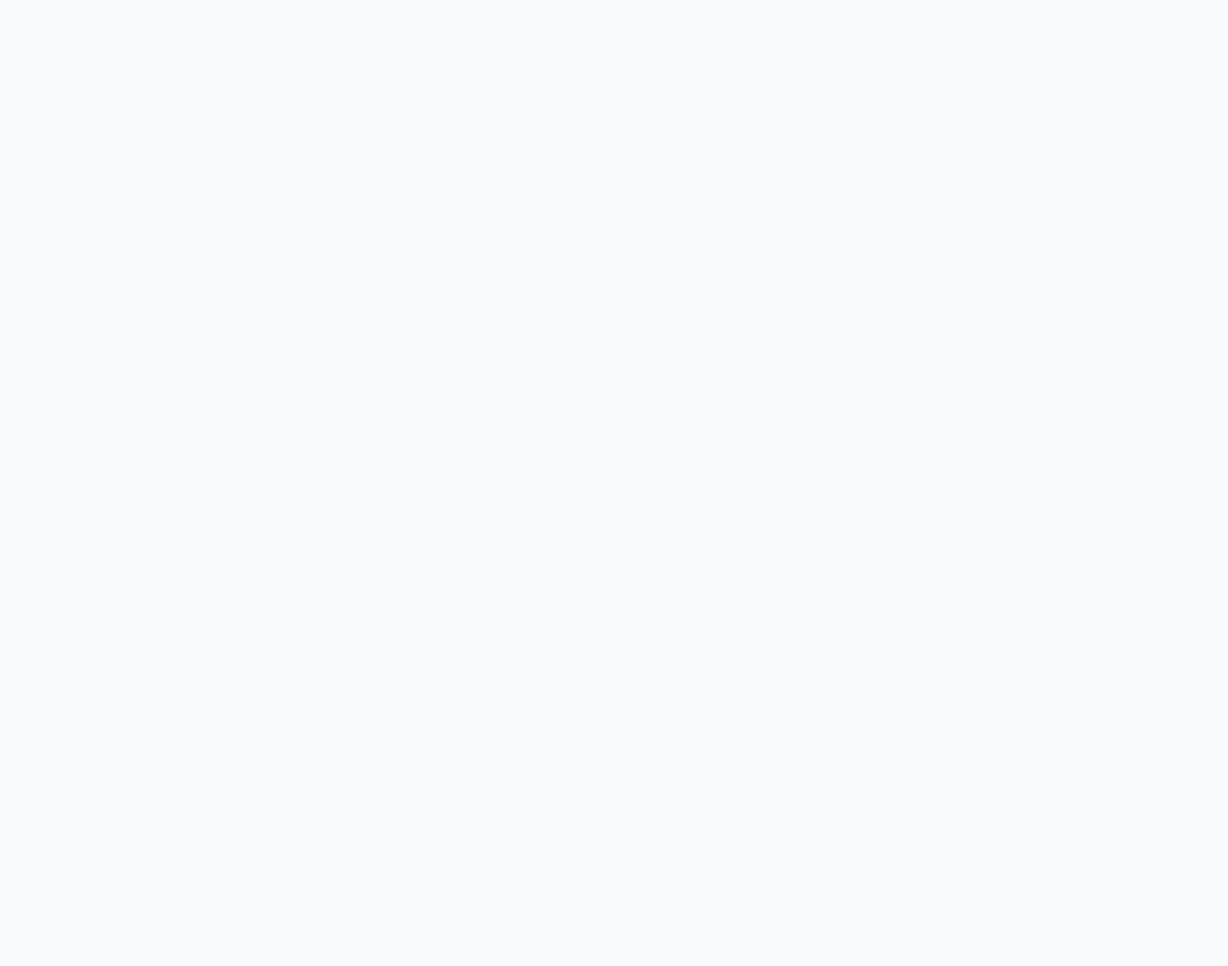
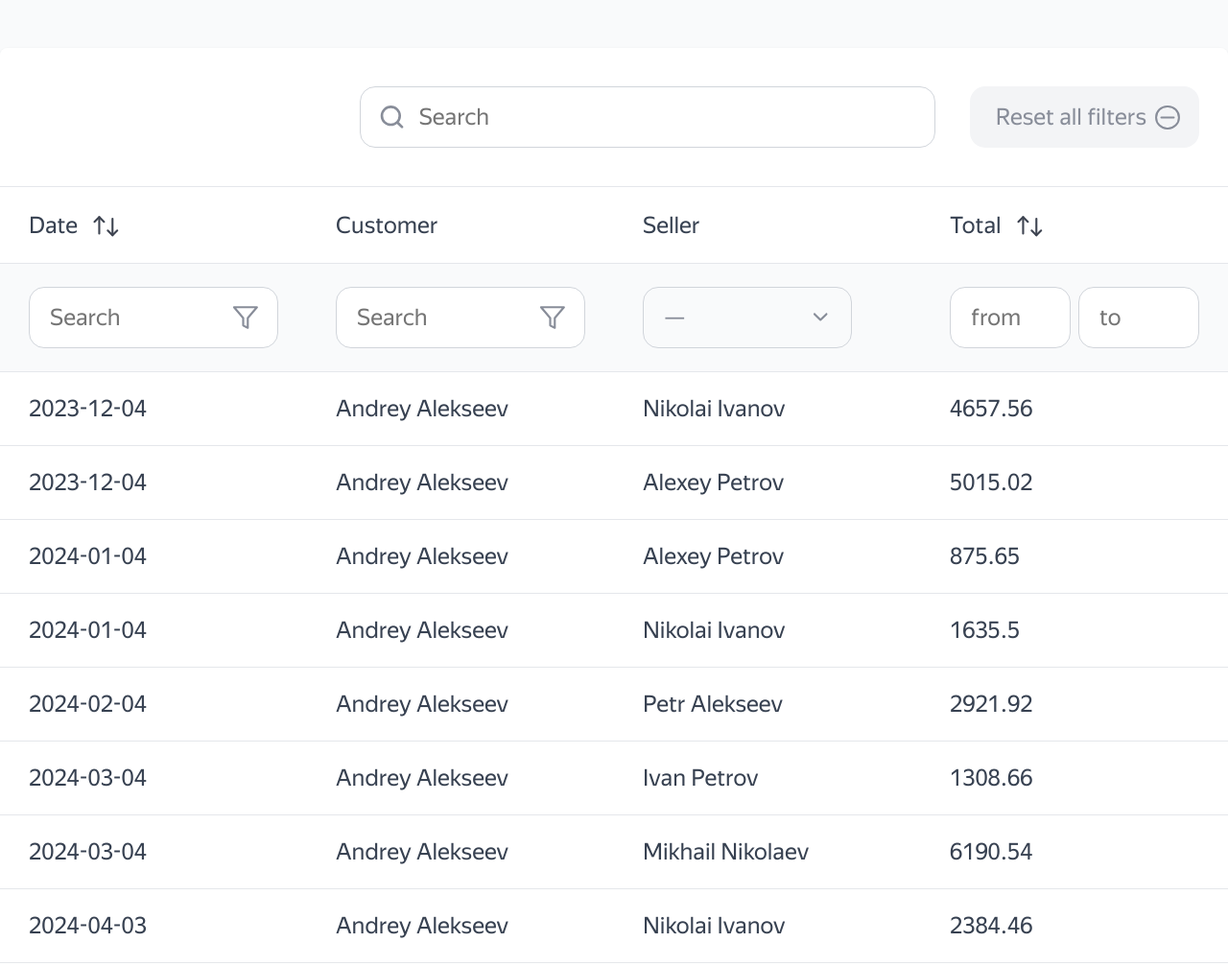
Before and after one commit to MaBa2014/smart-table, a website built with Vite: page index.html in a window 1280 px wide. Shown: the top 1007 px of the page at 96% size. Before the commit the page ends 800 px from the top, so only its background shows below. Built offline with nearby package versions, Linux system fonts and the light colour scheme.

Commit message:
Первая настройка

```diff
--- a/index.html
+++ b/index.html
@@ -142,6 +142,6 @@
     </div>
 </template>
 
-<script type="module" src="/src/main.js"></script>
+<script type="module" src="./src/main.js"></script>
 </body>
 </html>
--- a/src/components/filtering.js
+++ b/src/components/filtering.js
@@ -1,14 +1,26 @@
-import {createComparison, defaultRules} from "../lib/compare.js";
-
-// @todo: #4.3 — настроить компаратор
+import { createComparison, defaultRules } from "../lib/compare.js";
 
 export function initFiltering(elements, indexes) {
-    // @todo: #4.1 — заполнить выпадающие списки опциями
+  Object.keys(indexes).forEach((elementName) => {
+    elements[elementName].append(
+      ...Object.values(indexes[elementName]).map((name) => {
+        const option = document.createElement("option");
+        option.value = name;
+        option.textContent = name;
+        return option;
+      })
+    );
+  });
 
-    return (data, state, action) => {
-        // @todo: #4.2 — обработать очистку поля
+  return (data, state, action) => {
+    if (action && action.name === "clear" && action.dataset?.field) {
+      const input = action.closest("label")?.querySelector("[name]");
+      if (input) input.value = "";
+      state[action.dataset.field] = "";
+    }
 
-        // @todo: #4.5 — отфильтровать данные используя компаратор
-        return data;
-    }
+    const compare = createComparison(defaultRules);
+
+    return data.filter((row) => compare(row, state));
+  };
 }
--- a/src/components/pagination.js
+++ b/src/components/pagination.js
@@ -1,18 +1,48 @@
-import {getPages} from "../lib/utils.js";
+import { getPages } from "../lib/utils.js";
 
-export const initPagination = ({pages, fromRow, toRow, totalRows}, createPage) => {
-    // @todo: #2.3 — подготовить шаблон кнопки для страницы и очистить контейнер
+export const initPagination = (
+  { pages, fromRow, toRow, totalRows },
+  createPage
+) => {
+  const pageTemplate = pages.firstElementChild.cloneNode(true);
+  pages.firstElementChild.remove();
 
-    return (data, state, action) => {
-        // @todo: #2.1 — посчитать количество страниц, объявить переменные и константы
+  return (data, state, action) => {
+    const rowsPerPage = state.rowsPerPage;
+    const pageCount = Math.ceil(data.length / rowsPerPage);
+    let page = state.page;
 
-        // @todo: #2.6 — обработать действия
+    if (action)
+      switch (action.name) {
+        case "prev":
+          page = Math.max(1, page - 1);
+          break;
+        case "next":
+          page = Math.min(pageCount, page + 1);
+          break;
+        case "first":
+          page = 1;
+          break;
+        case "last":
+          page = pageCount;
+          break;
+      }
 
-        // @todo: #2.4 — получить список видимых страниц и вывести их
+    const visiblePages = getPages(page, pageCount, 5);
 
-        // @todo: #2.5 — обновить статус пагинации
+    pages.replaceChildren(
+      ...visiblePages.map((pageNumber) => {
+        const el = pageTemplate.cloneNode(true);
+        return createPage(el, pageNumber, pageNumber === page);
+      })
+    );
 
-        // @todo: #2.2 — посчитать сколько строк нужно пропустить и получить срез данных
-        return data.slice(0, 10);
-    }
-}
+    fromRow.textContent = (page - 1) * rowsPerPage + 1;
+    toRow.textContent = Math.min(page * rowsPerPage, data.length);
+    totalRows.textContent = data.length;
+
+    const skip = (page - 1) * rowsPerPage;
+    return data.slice(skip, skip + rowsPerPage);
+    return data.slice(0, 10);
+  };
+};
--- a/src/components/searching.js
+++ b/src/components/searching.js
@@ -1,11 +1,18 @@
-import {rules, createComparison} from "../lib/compare.js";
-
+import { rules, createComparison } from "../lib/compare.js";
 
 export function initSearching(searchField) {
-    // @todo: #5.1 — настроить компаратор
+  const compare = createComparison(
+    ["skipEmptyTargetValues"],
+    [
+      rules.searchMultipleFields(
+        searchField,
+        ["date", "customer", "seller"],
+        false
+      ),
+    ]
+  );
 
-    return (data, state, action) => {
-        // @todo: #5.2 — применить компаратор
-        return data;
-    }
+  return (data, state) => {
+    return data.filter((row) => compare(row, state));
+  };
 }
--- a/src/components/sorting.js
+++ b/src/components/sorting.js
@@ -1,18 +1,37 @@
-import {sortCollection, sortMap} from "../lib/sort.js";
+import { sortCollection, sortMap } from "../lib/sort.js";
 
 export function initSorting(columns) {
-    return (data, state, action) => {
-        let field = null;
-        let order = null;
+  let field = null;
+  let order = null;
 
-        if (action && action.name === 'sort') {
-            // @todo: #3.1 — запомнить выбранный режим сортировки
+  return (data, state, action) => {
+    if (
+      action &&
+      action.name === "sort" &&
+      action.dataset?.field &&
+      action.dataset?.value
+    ) {
+      action.dataset.value = sortMap[action.dataset.value];
 
-            // @todo: #3.2 — сбросить сортировки остальных колонок
-        } else {
-            // @todo: #3.3 — получить выбранный режим сортировки
+      field = action.dataset.field;
+      order = action.dataset.value;
+
+      columns.forEach((col) => {
+        if (col !== action) {
+          col.dataset.value = "none";
         }
+      });
+    } else {
+      columns.forEach((col) => {
+        if (col.dataset.value !== "none") {
+          field = col.dataset.field;
+          order = col.dataset.value;
+        }
+      });
+    }
 
-        return sortCollection(data, field, order);
-    }
+    if (!field || order === "none") return data;
+
+    return sortCollection(data, field, order);
+  };
 }
--- a/src/components/table.js
+++ b/src/components/table.js
@@ -1,4 +1,4 @@
-import {cloneTemplate} from "../lib/utils.js";
+import { cloneTemplate } from "../lib/utils.js";
 
 /**
  * Инициализирует таблицу и вызывает коллбэк при любых изменениях и нажатиях на кнопки
@@ -8,18 +8,52 @@ import {cloneTemplate} from "../lib/utils.js";
  * @returns {{container: Node, elements: *, render: render}}
  */
 export function initTable(settings, onAction) {
-    const {tableTemplate, rowTemplate, before, after} = settings;
-    const root = cloneTemplate(tableTemplate);
+  const { tableTemplate, rowTemplate, before, after } = settings;
+  const root = cloneTemplate(tableTemplate);
 
-    // @todo: #1.2 —  вывести дополнительные шаблоны до и после таблицы
+  before.reverse().forEach((subName) => {
+    root[subName] = cloneTemplate(subName);
+    root.container.prepend(root[subName].container);
+  });
 
-    // @todo: #1.3 —  обработать события и вызвать onAction()
+  after.forEach((subName) => {
+    root[subName] = cloneTemplate(subName);
+    root.container.append(root[subName].container);
+  });
 
-    const render = (data) => {
-        // @todo: #1.1 — преобразовать данные в массив строк на основе шаблона rowTemplate
-        const nextRows = [];
-        root.elements.rows.replaceChildren(...nextRows);
-    }
+  root.container.addEventListener("change", () => {
+    onAction();
+  });
 
-    return {...root, render};
+  root.container.addEventListener("reset", () => {
+    setTimeout(onAction);
+  });
+
+  root.container.addEventListener("submit", (e) => {
+    e.preventDefault();
+    onAction(e.submitter);
+  });
+
+  const render = (data) => {
+    const nextRows = data.map((item) => {
+      const row = cloneTemplate(rowTemplate);
+
+      Object.keys(item).forEach((key) => {
+        if (row.elements[key]) {
+          const el = row.elements[key];
+          if (el.tagName === "INPUT" || el.tagName === "SELECT") {
+            el.value = item[key];
+          } else {
+            el.textContent = item[key];
+          }
+        }
+      });
+
+      return row.container;
+    });
+
+    root.elements.rows.replaceChildren(...nextRows);
+  };
+
+  return { ...root, render };
 }
--- a/src/main.js
+++ b/src/main.js
@@ -1,54 +1,81 @@
-import './fonts/ys-display/fonts.css'
-import './style.css'
+import "./fonts/ys-display/fonts.css";
+import "./style.css";
 
-import {data as sourceData} from "./data/dataset_1.js";
+import { data as sourceData } from "./data/dataset_1.js";
+import { initData } from "./data.js";
+import { processFormData } from "./lib/utils.js";
 
-import {initData} from "./data.js";
-import {processFormData} from "./lib/utils.js";
+import { initTable } from "./components/table.js";
+import { initPagination } from "./components/pagination.js";
+import { initSorting } from "./components/sorting.js";
+import { initFiltering } from "./components/filtering.js";
+import { initSearching } from "./components/searching.js";
+import { createComparison, defaultRules } from "./lib/compare.js";
 
-import {initTable} from "./components/table.js";
-// @todo: подключение
+const { data, ...indexes } = initData(sourceData);
 
+let sampleTable;
 
-// Исходные данные используемые в render()
-const {data, ...indexes} = initData(sourceData);
+function collectState() {
+  const state = processFormData(new FormData(sampleTable.container));
+  const rowsPerPage = parseInt(state.rowsPerPage);
+  const page = parseInt(state.page ?? 1);
 
-/**
- * Сбор и обработка полей из таблицы
- * @returns {Object}
- */
-function collectState() {
-    const state = processFormData(new FormData(sampleTable.container));
-
-    return {
-        ...state
-    };
+  return {
+    ...state,
+    rowsPerPage,
+    page,
+  };
 }
 
-/**
- * Перерисовка состояния таблицы при любых изменениях
- * @param {HTMLButtonElement?} action
- */
 function render(action) {
-    let state = collectState(); // состояние полей из таблицы
-    let result = [...data]; // копируем для последующего изменения
-    // @todo: использование
+  let state = collectState();
+  let result = [...data];
 
+  result = applySearching(result, state, action);
+  result = applyFiltering(result, state, action);
+  result = applySorting(result, state, action);
+  result = applyPagination(result, state, action);
 
-    sampleTable.render(result)
+  sampleTable.render(result);
 }
 
-const sampleTable = initTable({
-    tableTemplate: 'table',
-    rowTemplate: 'row',
-    before: [],
-    after: []
-}, render);
+sampleTable = initTable(
+  {
+    tableTemplate: "table",
+    rowTemplate: "row",
+    before: ["search", "header", "filter"],
+    after: ["pagination"],
+  },
+  render
+);
 
-// @todo: инициализация
+const applyFiltering = initFiltering(sampleTable.filter.elements, {
+  searchBySeller: indexes.sellers,
+});
 
+const applyPagination = initPagination(
+  sampleTable.pagination.elements,
+  (el, page, isCurrent) => {
+    const input = el.querySelector("input");
+    const label = el.querySelector("span");
 
-const appRoot = document.querySelector('#app');
+    input.value = page;
+    input.checked = isCurrent;
+    label.textContent = page;
+
+    return el;
+  }
+);
+
+const applySorting = initSorting([
+  sampleTable.header.elements.sortByDate,
+  sampleTable.header.elements.sortByTotal,
+]);
+
+const applySearching = initSearching("search");
+
+const appRoot = document.querySelector("#app");
 appRoot.appendChild(sampleTable.container);
 
 render();
```
